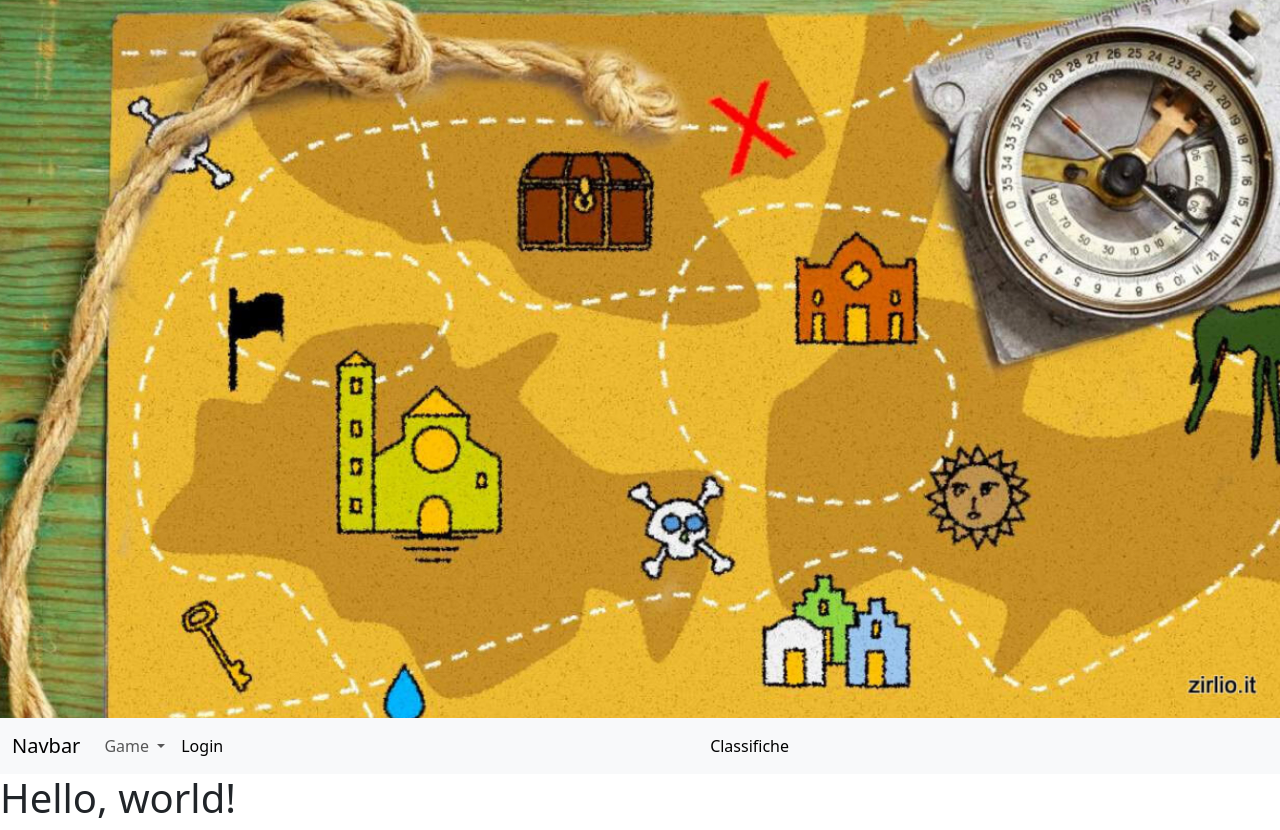
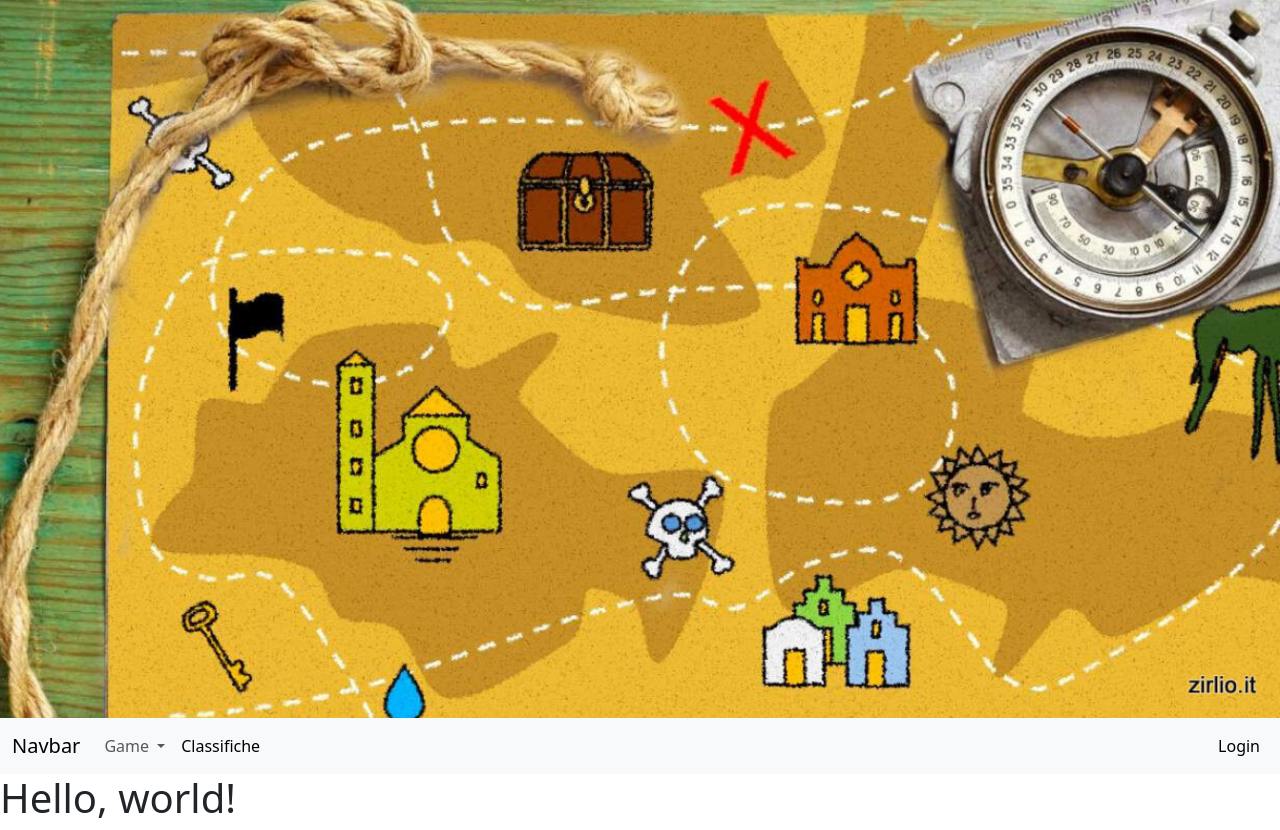
Before and after one commit to tansellamichelangelo/cacciaaltesoro., a website: page index.html in a window 1280 px wide. Drawn offline with nearby package versions, Linux system fonts and the light colour scheme.

Commit message:
Update index.html

```diff
--- a/index.html
+++ b/index.html
@@ -26,12 +26,12 @@
           </ul>
         </li>
         <li class="nav-item">
-          <a class="nav-link active" aria-active="true">Login</a>
+          <a class="nav-link active" aria-active="true">Classifiche</a>
         </li>
       </ul>
-        <ul class="navbar-nav me-auto mb-2 mb-lg-0">
+        <ul class="navbar-nav">
           <li class="nav-item">
-           <a class="nav-link active" aria-active="true">Classifiche</a>
+           <a class="nav-link active" aria-active="true">Login</a>
           </li>
         </ul>
     </div>
```
